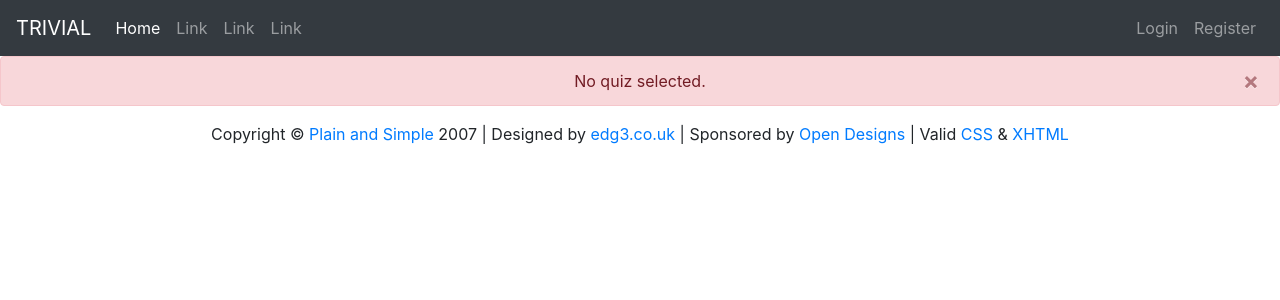
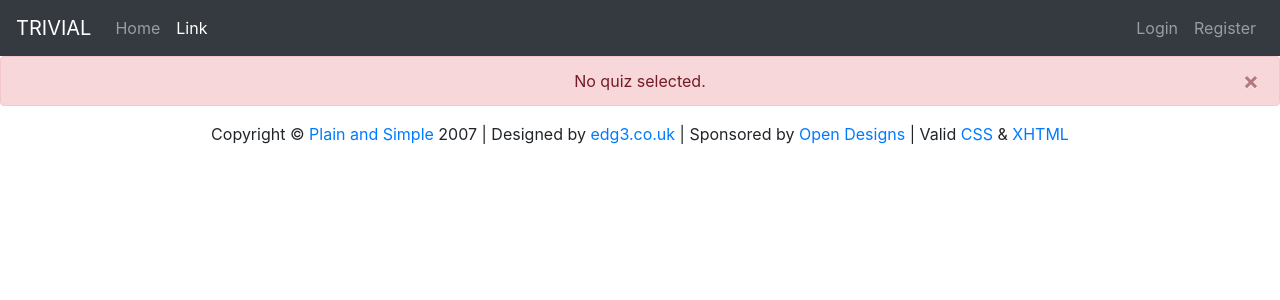
Before and after one commit to Gummiees/TriviaAppPHP, a PHP site: page /quiz.php in a window 1280 px wide. Shown: the top 300 px of the page. Run offline with PHP 8.4, Linux system fonts and the light colour scheme; some libraries are stand-ins or nearby versions.

Commit message:
fixex nav active header

```diff
--- a/includes/header.html
+++ b/includes/header.html
@@ -31,16 +31,10 @@
         <!-- el menu o menu que se desplega-->
         <div class="collapse navbar-collapse" id="collapsibleNavbar">
             <ul class="navbar-nav">
-                <li class="nav-item active">
+                <li class="nav-item" id="nav-index">
                     <a class="nav-link" href="index.php">Home</a>
                 </li>
-                <li class="nav-item">
-                    <a class="nav-link" href="#">Link</a>
-                </li>
-                <li class="nav-item">
-                    <a class="nav-link" href="#">Link</a>
-                </li>
-                <li class="nav-item">
+                <li class="nav-item" id="nav-quiz">
                     <a class="nav-link" href="#">Link</a>
                 </li>
             </ul>
@@ -56,6 +50,16 @@
         </div>
     </nav>
 
+  <script>
+    var local = window.location.pathname;
+    local = local.substring(local.lastIndexOf("/") + 1);
+    switch(local) {
+      case 'index.php':
+        document.getElementById('nav-index').className += ' active';
+      case 'quiz.php':
+        document.getElementById('nav-quiz').className += ' active';
+    }
+  </script>
 
 	<div id="content"><!-- Start of the page-specific content. -->
 <!-- Script 9.1 - header.html -->
--- a/quiz.php
+++ b/quiz.php
@@ -4,7 +4,6 @@ include("includes/header.html");
 include('includes/print_messages.php');
 
 //comprobar que está logueado
-
 if (isset($_GET['qid']) && is_numeric($_GET['qid'])) {
 	$qid = $_GET['qid'];
 	$q = "SELECT title, description FROM quizzes WHERE id_quiz=$qid";
```
